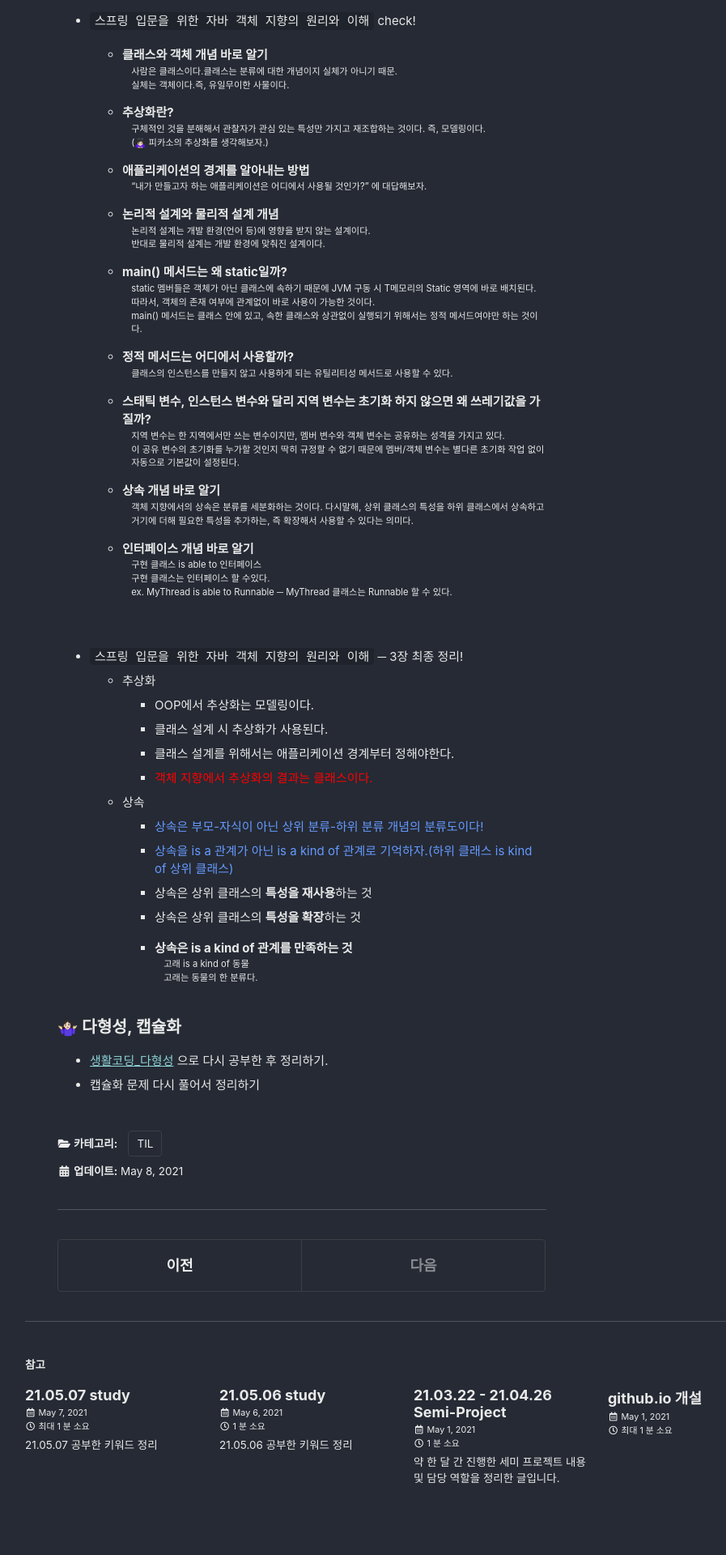
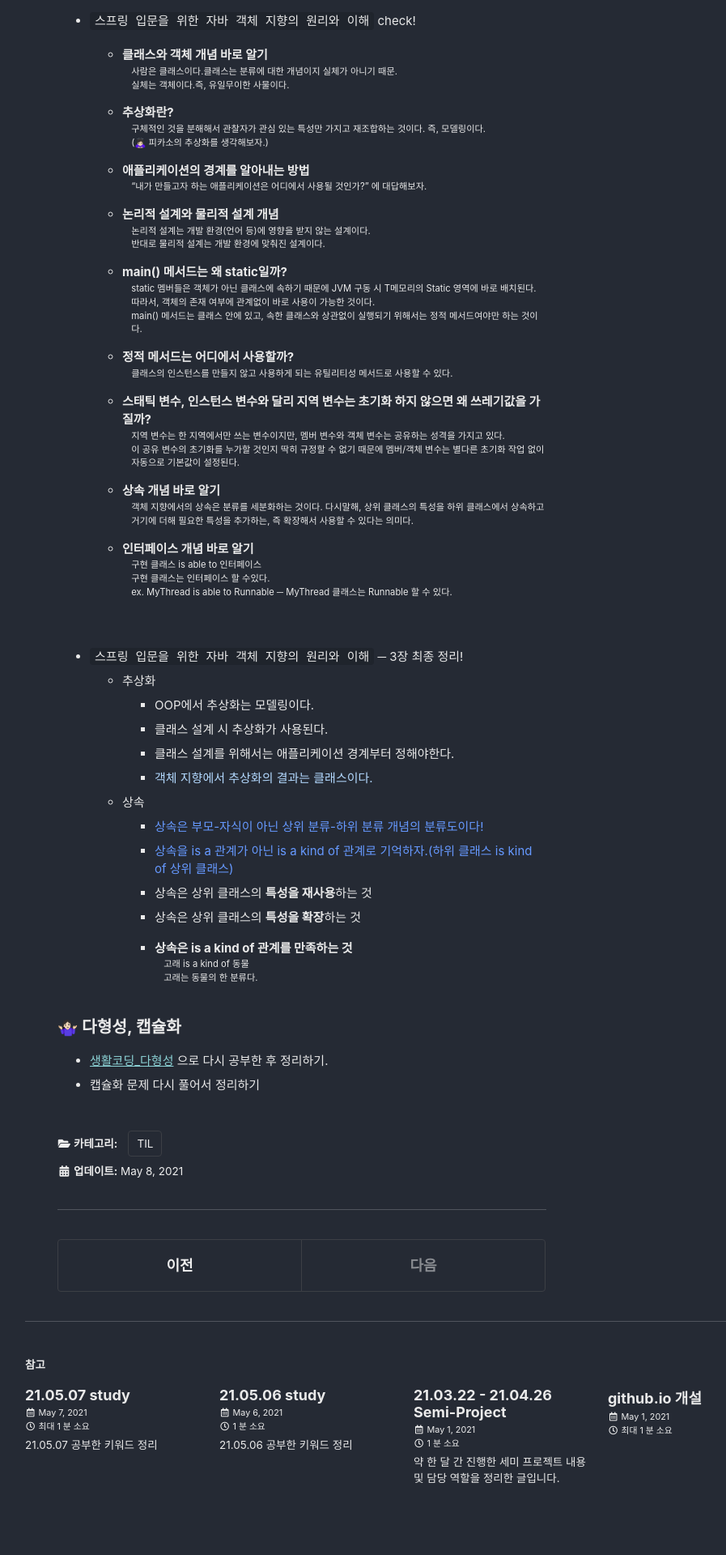
Before and after one commit to liv660/liv660.github.io, a Jekyll site: the page built from _posts/TIL/21.05.study/2021-05-08-210508.md, in a window 1280 px wide. Shown: the part 2155-4075 px from the top of the page at 81% size, without its empty margins (287-1184 px from the left). Built offline with Jekyll 4.4.1, drawn with Linux system fonts in a browser that asks for light colours; cached includes are drawn as plain includes.

Commit message:
Update 05.08 TIL

```diff
--- a/_posts/TIL/21.05.study/2021-05-08-210508.md
+++ b/_posts/TIL/21.05.study/2021-05-08-210508.md
@@ -135,7 +135,7 @@ categories:
     + OOP에서 추상화는 모델링이다.
     + 클래스 설계 시 추상화가 사용된다.
     + 클래스 설계를 위해서는 애플리케이션 경계부터 정해야한다.
-    + <span style="color:red;">객체 지향에서 추상화의 결과는 클래스이다.</span><br />
+    + <span style="color:#B3D9FF;">객체 지향에서 추상화의 결과는 클래스이다.</span><br />
   + 상속
     + <span style="color:#69f;">상속은 부모-자식이 아닌 상위 분류-하위 분류 개념의 분류도이다!</span><br />
     + <span style="color:#69F;">상속을 is a 관계가 아닌 is a kind of 관계로 기억하자.(하위 클래스 is kind of 상위 클래스)</span>
```
